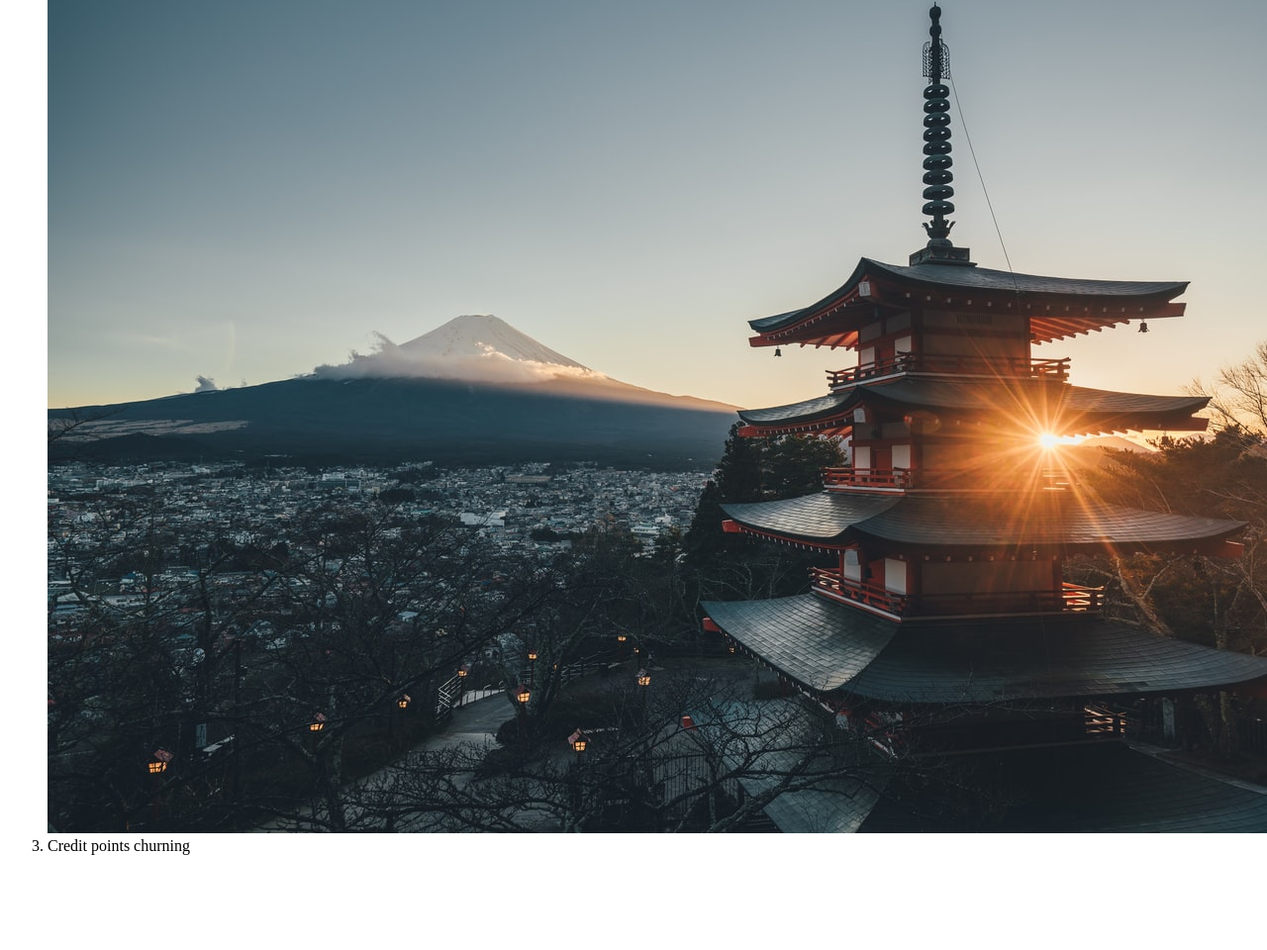
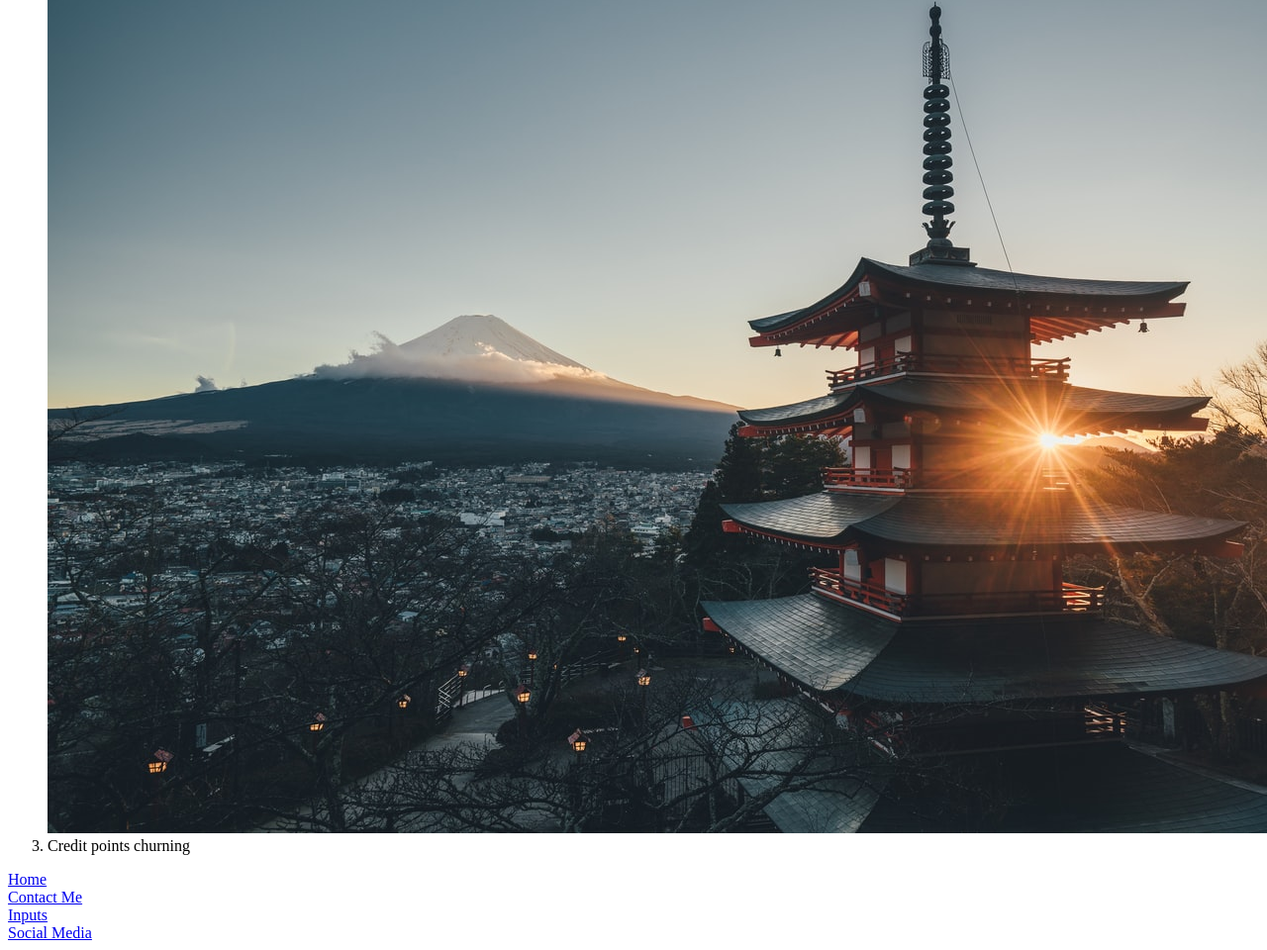
Before and after one commit to Midnightsnvck/cv, a plain HTML site: page Hobbies.html in a window 1280 px wide. Shown: the part 457-1417 px from the top of the page at 99% size. Before the commit the page ends 1337 px from the top, so only its background shows below. Drawn offline with Linux system fonts and the light colour scheme; files whose address does not match are found by name.

Commit message:
Added page links

```diff
--- a/Hobbies.html
+++ b/Hobbies.html
@@ -14,4 +14,8 @@
       <li>Credit points churning</li>
     </ol>
   </body>
+   <a href="index.html">Home</a><br>
+  <a href="contact-me.html">Contact Me</a><br>
+  <a href="inputs.html">Inputs</a><br>
+  <a href="Social-Media.html">Social Media</a><br>
 </html>
```
